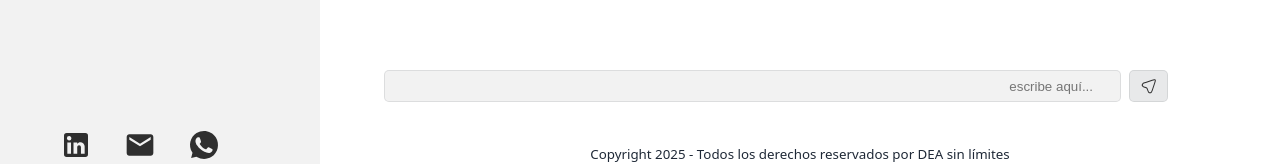
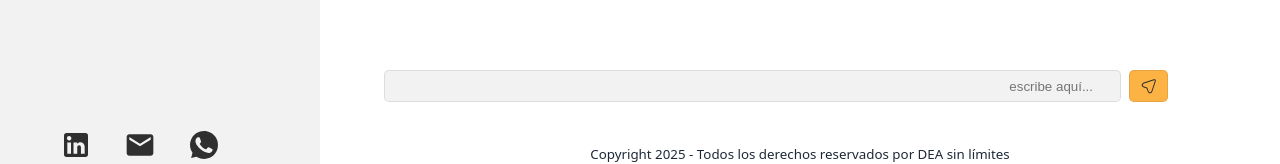
Before and after one commit to galiprandi/deasinlimites, a Next.js app: page /macky in a window 1280 px wide. In both pictures the pointer is over the button 1148 px from the left and 688 px from the top of the page. Shown: the part 602-766 px from the top of the page. Built offline with nearby package versions, Linux system fonts and the light colour scheme.

Commit message:
Update hover background color to use accent color variable in Macky page

```diff
--- a/app/macky/page.module.css
+++ b/app/macky/page.module.css
@@ -45,6 +45,6 @@
 
   &:hover,
   &:active {
-    background-color: var(--bd-grey2);
+    background-color: var(--color-accent);
   }
 }
```
